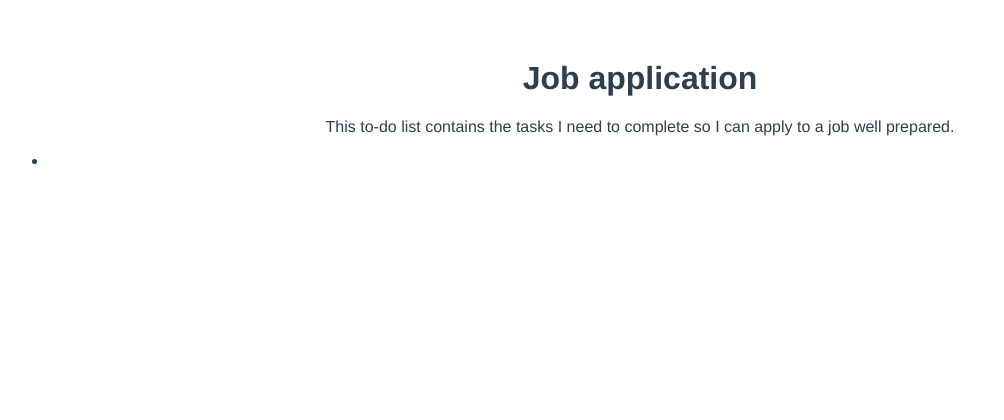
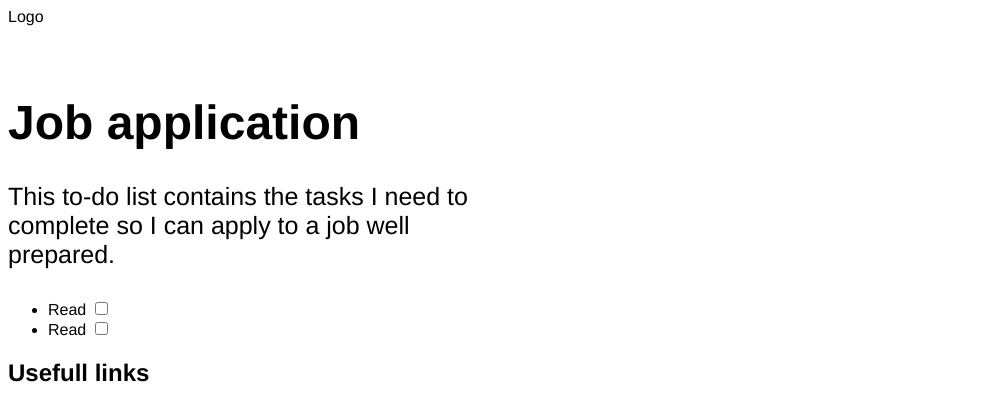
Before and after one commit to HenkLangeveld/angi-to-do-2, a Vue app: page / in a window 1280 px wide. Shown: the top 420 px of the page, without its empty margins (0-1004 px from the left). Built offline with nearby package versions, Linux system fonts and the light colour scheme.

Commit message:
setup of SCSS

```diff
--- a/package.json
+++ b/package.json
@@ -18,7 +18,9 @@
     "@vue/compiler-sfc": "^3.0.0",
     "babel-eslint": "^10.1.0",
     "eslint": "^6.7.2",
-    "eslint-plugin-vue": "^7.0.0"
+    "eslint-plugin-vue": "^7.0.0",
+    "sass": "^1.49.0",
+    "sass-loader": "^10.2.1"
   },
   "eslintConfig": {
     "root": true,
--- a/src/App.vue
+++ b/src/App.vue
@@ -1,12 +1,23 @@
 <template>
-  <h1>Job application</h1>
-  <p>
-    This to-do list contains the tasks I need to complete so I can apply to a
-    job well prepared.
-  </p>
-  <ul>
-    <li></li>
-  </ul>
+  <div class="o-wrapper">
+    <header class="c-main-header">
+      <div class="c-main-header__logo">Logo</div>
+      <h1 class="c-main-header__title">Job application</h1>
+      <p class="c-main-header__text">
+        This to-do list contains the tasks I need to complete so I can apply to
+        a job well prepared.
+      </p>
+    </header>
+    <main>
+      <ul>
+        <to-do></to-do>
+        <to-do></to-do>
+      </ul>
+    </main>
+    <footer>
+      <h2 class="c-footer__title">Usefull links</h2>
+    </footer>
+  </div>
   <!-- <img alt="Vue logo" src="./assets/logo.png">
   <HelloWorld msg="Welcome to Your Vue.js App"/> -->
 </template>
@@ -33,13 +44,43 @@ export default {
 // };
 </script>
 
-<style>
+<style lang="scss">
+$breakpoint-1: 600px;
+
 #app {
   font-family: Avenir, Helvetica, Arial, sans-serif;
-  -webkit-font-smoothing: antialiased;
-  -moz-osx-font-smoothing: grayscale;
-  text-align: center;
-  color: #2c3e50;
-  margin-top: 60px;
+  .c-main-header {
+    &__logo {
+      width: 106.3px;
+    }
+
+    &__title {
+      font-size: 2.3rem;
+      font-weight: 600;
+      margin-top: 30px;
+
+      @media (min-width: $breakpoint-1) {
+        font-size: 3rem;
+        margin-top: 68.8px;
+      }
+    }
+
+    &__text {
+      font-weight: 300;
+      max-width: 36ch;
+      margin-top: 1rem;
+
+      @media (min-width: $breakpoint-1) {
+        font-size: 1.5625rem;
+        margin-bottom: 30px;
+      }
+    }
+  }
+
+  // -webkit-font-smoothing: antialiased;
+  // -moz-osx-font-smoothing: grayscale;
+  // text-align: center;
+  // color: #2c3e50;
+  // margin-top: 60px;
 }
 </style>
--- a/src/components/HelloWorld.vue
+++ /dev/null
@@ -1,58 +0,0 @@
-<template>
-  <div class="hello">
-    <h1>{{ msg }}</h1>
-    <p>
-      For a guide and recipes on how to configure / customize this project,<br>
-      check out the
-      <a href="https://cli.vuejs.org" target="_blank" rel="noopener">vue-cli documentation</a>.
-    </p>
-    <h3>Installed CLI Plugins</h3>
-    <ul>
-      <li><a href="https://github.com/vuejs/vue-cli/tree/dev/packages/%40vue/cli-plugin-babel" target="_blank" rel="noopener">babel</a></li>
-      <li><a href="https://github.com/vuejs/vue-cli/tree/dev/packages/%40vue/cli-plugin-eslint" target="_blank" rel="noopener">eslint</a></li>
-    </ul>
-    <h3>Essential Links</h3>
-    <ul>
-      <li><a href="https://vuejs.org" target="_blank" rel="noopener">Core Docs</a></li>
-      <li><a href="https://forum.vuejs.org" target="_blank" rel="noopener">Forum</a></li>
-      <li><a href="https://chat.vuejs.org" target="_blank" rel="noopener">Community Chat</a></li>
-      <li><a href="https://twitter.com/vuejs" target="_blank" rel="noopener">Twitter</a></li>
-      <li><a href="https://news.vuejs.org" target="_blank" rel="noopener">News</a></li>
-    </ul>
-    <h3>Ecosystem</h3>
-    <ul>
-      <li><a href="https://router.vuejs.org" target="_blank" rel="noopener">vue-router</a></li>
-      <li><a href="https://vuex.vuejs.org" target="_blank" rel="noopener">vuex</a></li>
-      <li><a href="https://github.com/vuejs/vue-devtools#vue-devtools" target="_blank" rel="noopener">vue-devtools</a></li>
-      <li><a href="https://vue-loader.vuejs.org" target="_blank" rel="noopener">vue-loader</a></li>
-      <li><a href="https://github.com/vuejs/awesome-vue" target="_blank" rel="noopener">awesome-vue</a></li>
-    </ul>
-  </div>
-</template>
-
-<script>
-export default {
-  name: 'HelloWorld',
-  props: {
-    msg: String
-  }
-}
-</script>
-
-<!-- Add "scoped" attribute to limit CSS to this component only -->
-<style scoped>
-h3 {
-  margin: 40px 0 0;
-}
-ul {
-  list-style-type: none;
-  padding: 0;
-}
-li {
-  display: inline-block;
-  margin: 0 10px;
-}
-a {
-  color: #42b983;
-}
-</style>
--- /dev/null
+++ b/src/components/ToDo.vue
@@ -0,0 +1,21 @@
+<template>
+  <li>{{ toDo }} <input type="checkbox" /></li>
+</template>
+
+<script>
+export default {
+  data() {
+    return {
+      toDo: "Read",
+    };
+  },
+};
+// import { defineComponent } from "@vue/composition-api";
+
+// export default defineComponent({
+//   data() {
+//     friendContact: "read";
+//   },
+//   setup() {},
+// });
+</script>
--- a/src/main.js
+++ b/src/main.js
@@ -1,4 +1,7 @@
 import { createApp } from 'vue'
 import App from './App.vue'
+import ToDo from './components/ToDo.vue'
 
-createApp(App).mount('#app')
+const app = createApp(App)
+app.component('to-do', ToDo);
+app.mount('#app')
```
Also changed, not shown: 1 other file (tests, documents, lock files or other folders).
